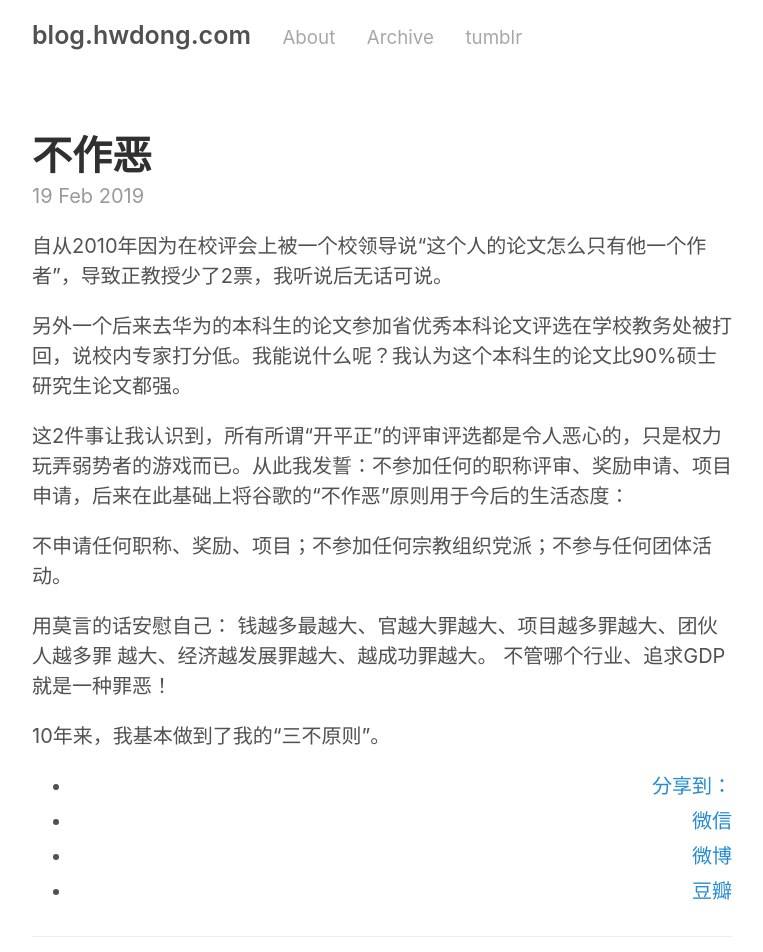
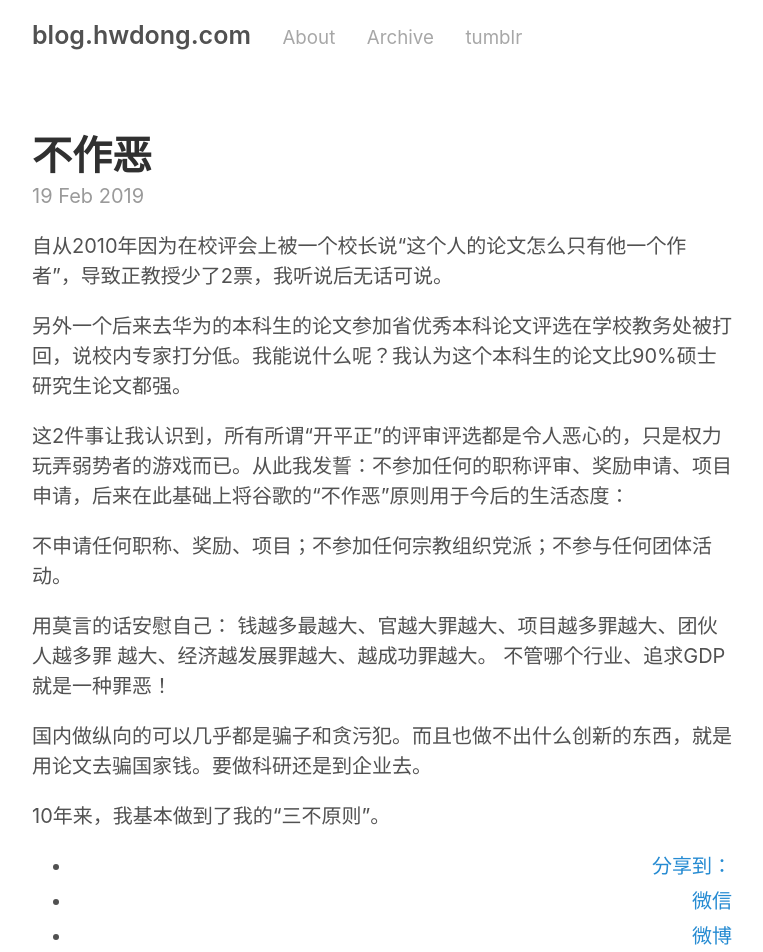
Before and after one commit to hwdong/hwdong-old.github.io, a Jekyll site: the page built from _posts/2019-02-19-不做恶.md, in a window 1280 px wide. Shown: the top 952 px of the page, without its empty margins (258-1021 px from the left). Built offline with Jekyll 4.4.1, drawn with Linux system fonts in a browser that asks for light colours; comment, search, counter and statistics services are not loaded.

Commit message:
Update 2019-02-19-不做恶.md

```diff
--- a/_posts/2019-02-19-不做恶.md
+++ b/_posts/2019-02-19-不做恶.md
@@ -8,7 +8,7 @@ tags:
 ---
 
 
-自从2010年因为在校评会上被一个校领导说“这个人的论文怎么只有他一个作者”，导致正教授少了2票，我听说后无话可说。
+自从2010年因为在校评会上被一个校长说“这个人的论文怎么只有他一个作者”，导致正教授少了2票，我听说后无话可说。
 
 <!--more-->
 
@@ -20,5 +20,6 @@ tags:
 
 用莫言的话安慰自己： 钱越多最越大、官越大罪越大、项目越多罪越大、团伙人越多罪 越大、经济越发展罪越大、越成功罪越大。 不管哪个行业、追求GDP就是一种罪恶！
 
+国内做纵向的可以几乎都是骗子和贪污犯。而且也做不出什么创新的东西，就是用论文去骗国家钱。要做科研还是到企业去。
 
 10年来，我基本做到了我的“三不原则”。
```
